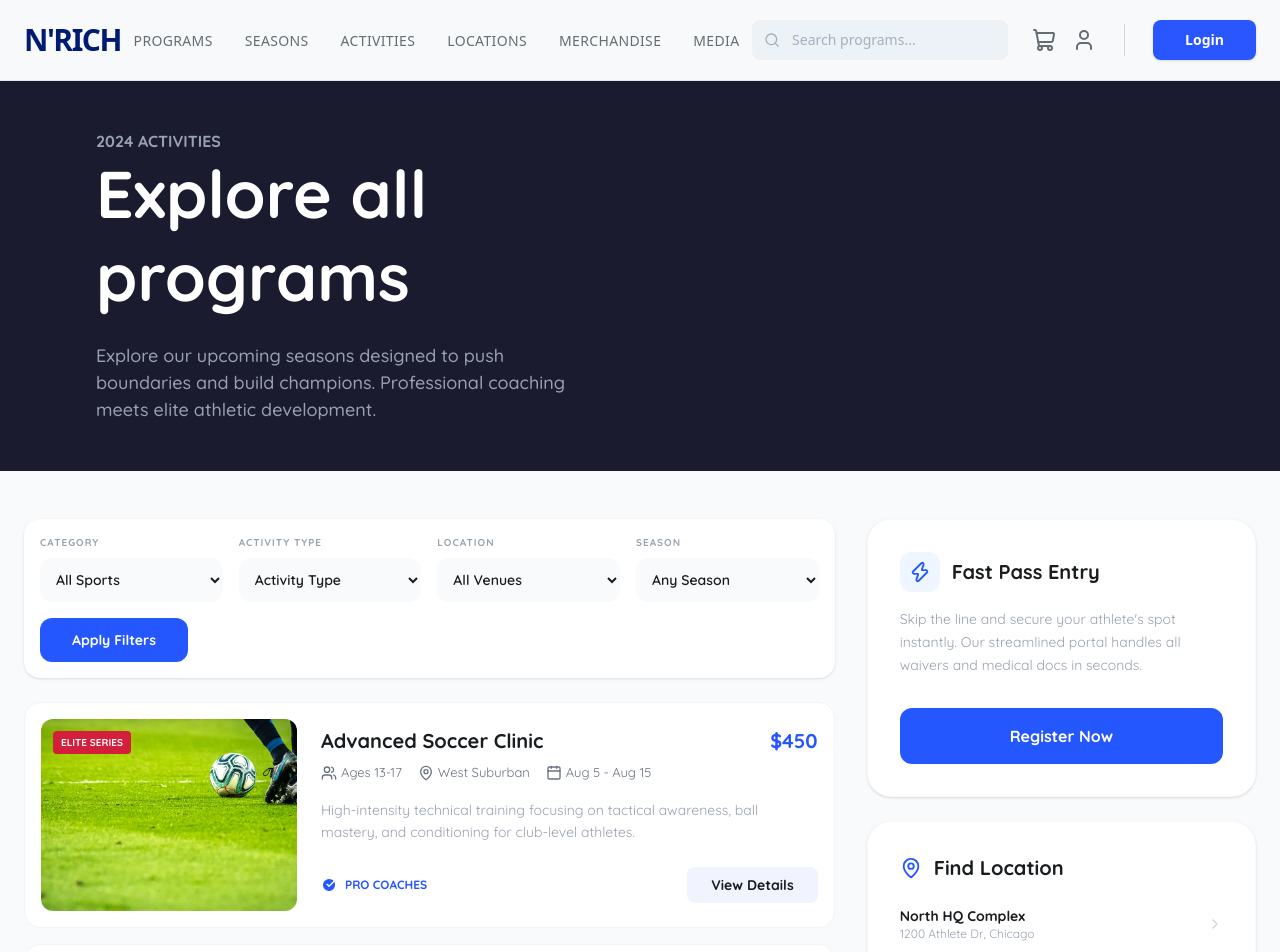
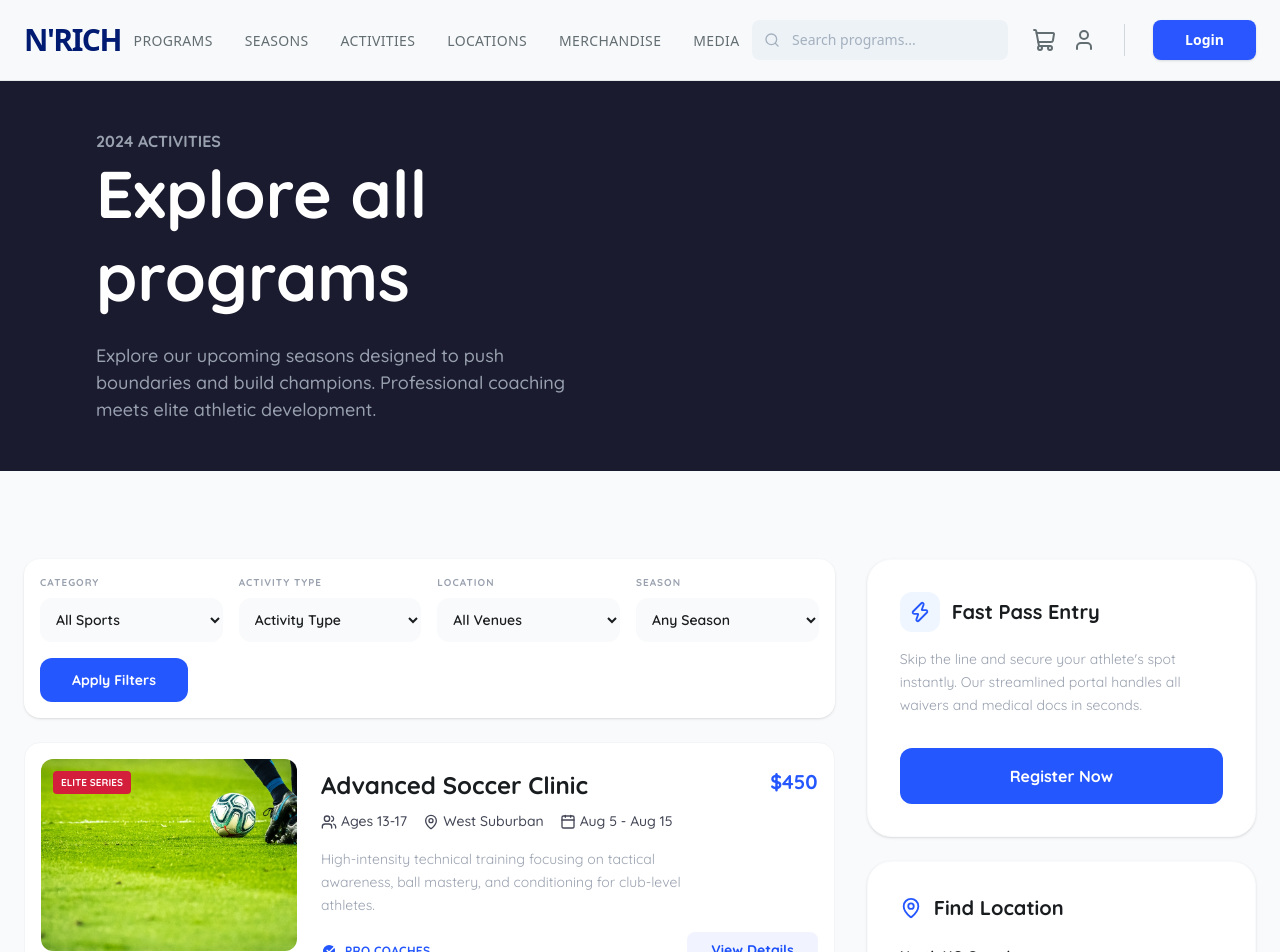
Before and after one commit to NigarHasanzda/Nrich_MarketPlace, a Next.js app: page /activities in a window 1280 px wide. Shown: the top 952 px of the page. Built offline with nearby package versions, Linux system fonts and the light colour scheme.

Commit message:
ACtivities page

```diff
--- a/src/app/activities/Activities.tsx
+++ b/src/app/activities/Activities.tsx
@@ -1,3 +1,4 @@
+"use client"
 import ProgramsListSection from '@/components/Pages/Activities/ProgramList'
 import Featured from '@/components/Pages/Features'
 import ProgramHeader from '@/components/Pages/Hero'
@@ -11,7 +12,7 @@ const Activities = () => {
            badgeText="2024 ACTIVITIES"
            title="Explore all programs"
            description="Explore our upcoming seasons designed to push boundaries and build champions. Professional coaching meets elite athletic development."
-           backgroundImage="/path-to-your-leaf-image.jpg" // Yarpaq şəkli və ya arxa fon şəklinin ünvanı
+           backgroundImage="/path-to-your-leaf-image.jpg"
          />
          <ProgramsListSection/>
          <Featured/>
--- a/src/components/Cards/ActivityListItem.tsx
+++ b/src/components/Cards/ActivityListItem.tsx
@@ -1,5 +1,11 @@
 import React from 'react';
 import { Calendar, MapPin, Users, CheckCircle } from 'lucide-react';
+import { Quicksand } from 'next/font/google';
+const quicksand = Quicksand({
+  subsets: ['latin'],
+  weight: ['400', '500', '600', '700'],
+  display: 'swap',
+});
 
 interface ActivityProps {
   image: string;
@@ -13,8 +19,7 @@ interface ActivityProps {
 
 const ActivityListItem = ({ image, title, price, ages, location, date, description }: ActivityProps) => {
   return (
-    <div className="bg-white rounded-2xl border border-gray-100 overflow-hidden flex flex-col md:flex-row gap-6 p-4 hover:shadow-md transition-shadow">
-      {/* Şəkil və Elite Tag */}
+    <div className={`${quicksand.className} bg-white rounded-2xl border border-gray-100 overflow-hidden flex flex-col md:flex-row gap-6 p-4 hover:shadow-md transition-shadow`}>
       <div className="relative w-full md:w-64 h-48 shrink-0 rounded-xl overflow-hidden">
         <img src={image} alt={title} className="w-full h-full object-cover" />
         <div className="absolute top-3 left-3 bg-[#D31F3C] text-white text-[10px] font-bold px-2 py-1 rounded">
@@ -22,37 +27,36 @@ const ActivityListItem = ({ image, title, price, ages, location, date, descripti
         </div>
       </div>
 
-      {/* Məlumatlar */}
       <div className="flex-1 flex flex-col justify-between py-2">
         <div>
           <div className="flex justify-between items-start mb-2">
-            <h3 className="text-xl font-bold text-[#1A1D1F]">{title}</h3>
-            <span className="text-[#2557FF] text-xl font-bold">${price}</span>
+            <h3 className="text-[24px] font-bold text-[#1A1D1F]">{title}</h3>
+            <span className="text-[#2557FF] text-[20px] font-bold">${price}</span>
           </div>
 
-          <div className="flex flex-wrap gap-4 text-gray-500 text-[13px] mb-4">
-            <div className="flex items-center gap-1">
+          <div className="flex flex-wrap gap-4 text-[#434656] text-[14px] mb-4">
+            <div className="flex items-center gap-1 font-medium">
               <Users size={16} /> <span>Ages {ages}</span>
             </div>
-            <div className="flex items-center gap-1">
+            <div className="flex items-center gap-1 font-medium">
               <MapPin size={16} /> <span>{location}</span>
             </div>
-            <div className="flex items-center gap-1">
+            <div className="flex items-center gap-1 font-medium">
               <Calendar size={16} /> <span>{date}</span>
             </div>
           </div>
 
-          <p className="text-gray-400 text-sm leading-relaxed mb-4">
+          <p className="text-gray-400 text-[14px] w-[80%] font-normal leading-relaxed mb-4">
             {description}
           </p>
         </div>
 
         <div className="flex items-center justify-between mt-auto">
-          <div className="flex items-center gap-2 text-[#2557FF] text-[12px] font-bold">
+          <div className="flex items-center gap-2 text-[#2557FF] text-[12px] font-bold tracking-wide">
             <CheckCircle size={16} fill="#2557FF" className="text-white" />
             PRO COACHES
           </div>
-          <button className="bg-[#F1F4FF] text-[#1A1D1F] px-6 py-2 rounded-lg font-bold text-sm hover:bg-blue-100 transition-colors">
+          <button className="bg-[#F1F4FF] text-[#1C50FB] px-6 py-2 rounded-lg font-bold text-[14px] hover:bg-blue-100 transition-colors active:scale-95">
             View Details
           </button>
         </div>
--- a/src/components/Cards/BenefitCard.tsx
+++ b/src/components/Cards/BenefitCard.tsx
@@ -2,10 +2,10 @@ import React from 'react';
 
 interface BenefitCardProps {
   label: string;
-  labelColor: string; // Tailwind class örneği: 'text-blue-600'
+  labelColor: string;
   title: string;
   description: string;
-  borderColor: string; // Tailwind class örneği: 'border-blue-600'
+  borderColor: string;
 }
 
 const BenefitCard: React.FC<BenefitCardProps> = ({
--- a/src/components/Pages/Activities/ProgramList.tsx
+++ b/src/components/Pages/Activities/ProgramList.tsx
@@ -1,3 +1,4 @@
+"use client"
 import React from 'react';
 import { Quicksand } from 'next/font/google';
 import { Zap, MapPin, ChevronRight, Phone, Mail, Globe, MessageSquare } from 'lucide-react';
@@ -8,12 +9,11 @@ const quicksand = Quicksand({ subsets: ['latin'], weight: ['400', '600', '700']
 
 const ProgramsListSection = () => {
   return (
-    <section className={`${quicksand.className} bg-gray-50 py-12 px-6`}>
+    <section className={`${quicksand.className} bg-gray-50 py-22 px-6`}>
       <div className="max-w-[1550px] mx-auto grid grid-cols-1 lg:grid-cols-12 gap-8">
 
         <div className="lg:col-span-8 space-y-6">
 
-          {/* Filter Bar */}
           <div className="bg-white p-4 rounded-2xl flex flex-wrap gap-4 items-end shadow-sm">
             <FilterSelect label="CATEGORY" options={["All Sports"]} />
             <FilterSelect label="ACTIVITY TYPE" options={["Activity Type"]} />
@@ -24,7 +24,6 @@ const ProgramsListSection = () => {
             </button>
           </div>
 
-          {/* Siyahı */}
           <div className="space-y-4">
             {[1, 2, 3, 4, 5].map((i) => (
               <ActivityListItem
@@ -40,15 +39,13 @@ const ProgramsListSection = () => {
             ))}
           </div>
 
-          <button className="bg-[#2557FF] text-white px-8 py-3 rounded-xl font-bold text-sm flex items-center gap-2">
+          <button className="bg-[#1C50FB] text-white px-8 py-3 rounded-xl font-bold text-[14px] flex items-center gap-2">
             Explore All <ChevronRight size={18} />
           </button>
         </div>
 
-        {/* SAĞ TƏRƏF (Panellər) - 4 Sütun */}
+        {/* SAĞ TƏRƏF============================================= */}
         <div className="lg:col-span-4 space-y-6">
-
-          {/* Fast Pass Card */}
           <div className="bg-white p-8 rounded-3xl shadow-sm border border-gray-50">
             <div className="flex items-center gap-3 mb-4">
               <div className="w-10 h-10 bg-blue-50 flex items-center justify-center rounded-xl">
--- a/src/components/Pages/Activity.tsx
+++ b/src/components/Pages/Activity.tsx
@@ -1,3 +1,4 @@
+"use client"
 import React from 'react';
 import { Quicksand } from 'next/font/google';
 import { Calendar, Mail, Phone, Globe, MessageSquare } from 'lucide-react';
--- a/src/components/Pages/ActivityGallery.tsx
+++ b/src/components/Pages/ActivityGallery.tsx
@@ -1,3 +1,4 @@
+"use client"
 import React from 'react';
 
 const ActivityGallery = () => {
--- a/src/components/Pages/Features.tsx
+++ b/src/components/Pages/Features.tsx
@@ -1,3 +1,4 @@
+"use client"
 import { Quicksand } from 'next/font/google';
 import FeaturedCard from "../Cards/FeaturedCard";
 const quicksand = Quicksand({
--- a/src/components/Pages/Hero.tsx
+++ b/src/components/Pages/Hero.tsx
@@ -1,3 +1,4 @@
+"use client"
 import React from 'react';
 import { Quicksand } from 'next/font/google';
 
--- a/src/components/Pages/MemberBenefits.tsx
+++ b/src/components/Pages/MemberBenefits.tsx
@@ -1,3 +1,4 @@
+"use client"
 import BenefitCard from "../Cards/BenefitCard";
 
 
--- a/src/components/Pages/Product.tsx
+++ b/src/components/Pages/Product.tsx
@@ -1,3 +1,4 @@
+"use client"
 import React from 'react';
 import { Quicksand } from 'next/font/google';
 import ProductCard from '../Cards/ProductCard';
```
